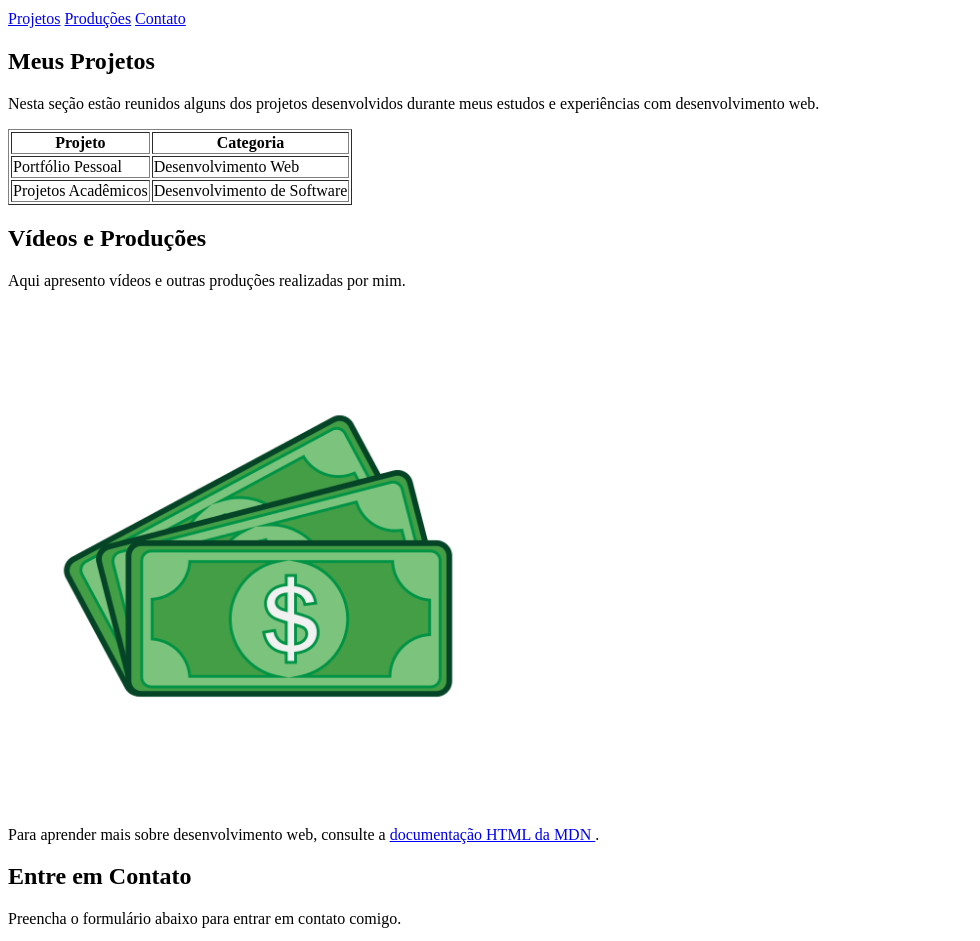
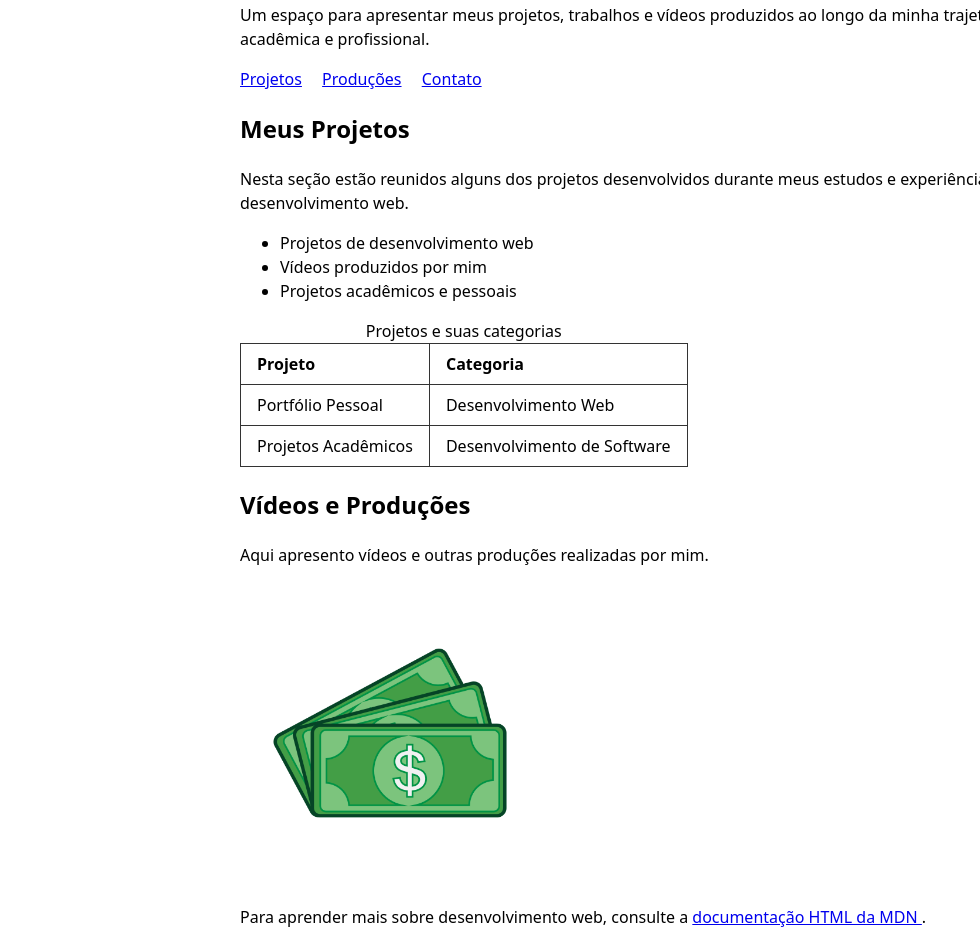
Before and after one commit to dwtomazz/projeto-integrador-frontend-davidwilliam, a plain HTML site: page index.html in a window 1280 px wide. Shown: the part 104-1045 px from the top of the page, without its empty margins (0-980 px from the left). Drawn offline with Linux system fonts and the light colour scheme.

```diff
--- /dev/null
+++ b/css/style.css
@@ -0,0 +1,38 @@
+/* Estilos básicos do portfólio */
+body {
+    font-family: system-ui, sans-serif;
+    line-height: 1.5;
+    max-width: 800px;
+    margin: 0 auto;
+    padding: 1rem;
+}
+
+nav a {
+    margin-right: 1rem;
+}
+
+table {
+    border-collapse: collapse;
+}
+
+th,
+td {
+    border: 1px solid #333;
+    padding: 0.5rem 1rem;
+    text-align: left;
+}
+
+form div {
+    margin-bottom: 1rem;
+}
+
+label {
+    display: inline-block;
+    min-width: 6rem;
+    vertical-align: top;
+}
+
+img {
+    max-width: 100%;
+    height: auto;
+}
--- a/index.html
+++ b/index.html
@@ -5,6 +5,7 @@
     <meta charset="UTF-8">
     <meta name="viewport" content="width=device-width, initial-scale=1.0">
     <title>Meu Portfólio Pessoal</title>
+    <link rel="stylesheet" href="css/style.css">
 </head>
 
 <body>
@@ -34,7 +35,14 @@
                 durante meus estudos e experiências com desenvolvimento web.
             </p>
 
-            <table border="1">
+            <ul>
+                <li>Projetos de desenvolvimento web</li>
+                <li>Vídeos produzidos por mim</li>
+                <li>Projetos acadêmicos e pessoais</li>
+            </ul>
+
+            <table>
+                <caption>Projetos e suas categorias</caption>
                 <thead>
                     <tr>
                         <th>Projeto</th>
@@ -64,9 +72,9 @@
             </p>
 
             <img
-                src="assets/images/portfolio.jpg"
-                alt="Imagem representando meu portfólio pessoal"
-                width="500"
+                src="assets/images/portfolio.png"
+                alt="Ilustração de três notas de dinheiro verdes empilhadas em leque, com o símbolo de dólar na nota da frente"
+                width="300"
             >
 
             <p>
@@ -95,28 +103,13 @@
 
                     <div>
                         <label for="nome">Nome:</label>
-                        <input
-                            type="text"
-                            id="nome"
-                            name="nome"
-                            required
-                            minlength="3"
-                        >
+                        <input type="text" id="nome" name="nome" required minlength="3">
                     </div>
-
-                    <br>
 
                     <div>
                         <label for="email">E-mail:</label>
-                        <input
-                            type="email"
-                            id="email"
-                            name="email"
-                            required
-                        >
+                        <input type="email" id="email" name="email" required>
                     </div>
-
-                    <br>
 
                     <div>
                         <label for="telefone">Telefone:</label>
@@ -129,15 +122,9 @@
                         >
                     </div>
 
-                    <br>
-
                     <div>
                         <label for="assunto">Assunto:</label>
-                        <select
-                            id="assunto"
-                            name="assunto"
-                            required
-                        >
+                        <select id="assunto" name="assunto" required>
                             <option value="">Selecione um assunto</option>
                             <option value="projeto">Projeto</option>
                             <option value="video">Vídeo</option>
@@ -145,8 +132,6 @@
                             <option value="outro">Outro</option>
                         </select>
                     </div>
-
-                    <br>
 
                     <div>
                         <label for="mensagem">Mensagem:</label>
@@ -158,8 +143,6 @@
                             required
                         ></textarea>
                     </div>
-
-                    <br>
 
                     <button type="submit">Enviar mensagem</button>
 
--- /dev/null
+++ b/js/main.js
@@ -0,0 +1 @@
+// Scripts do portfólio (reservado para as próximas aulas)
```
Also changed, not shown: assets/images/portfolio.png (added), 1 other file.
